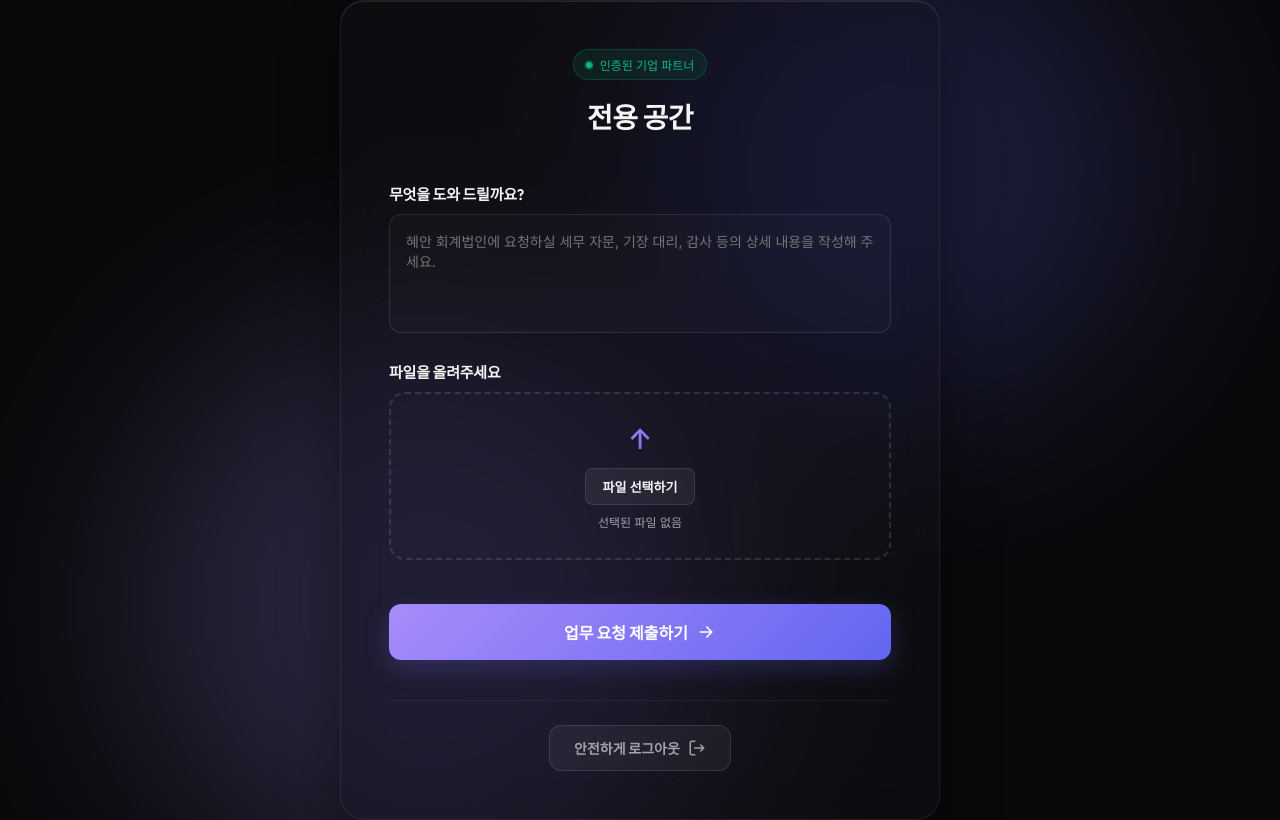
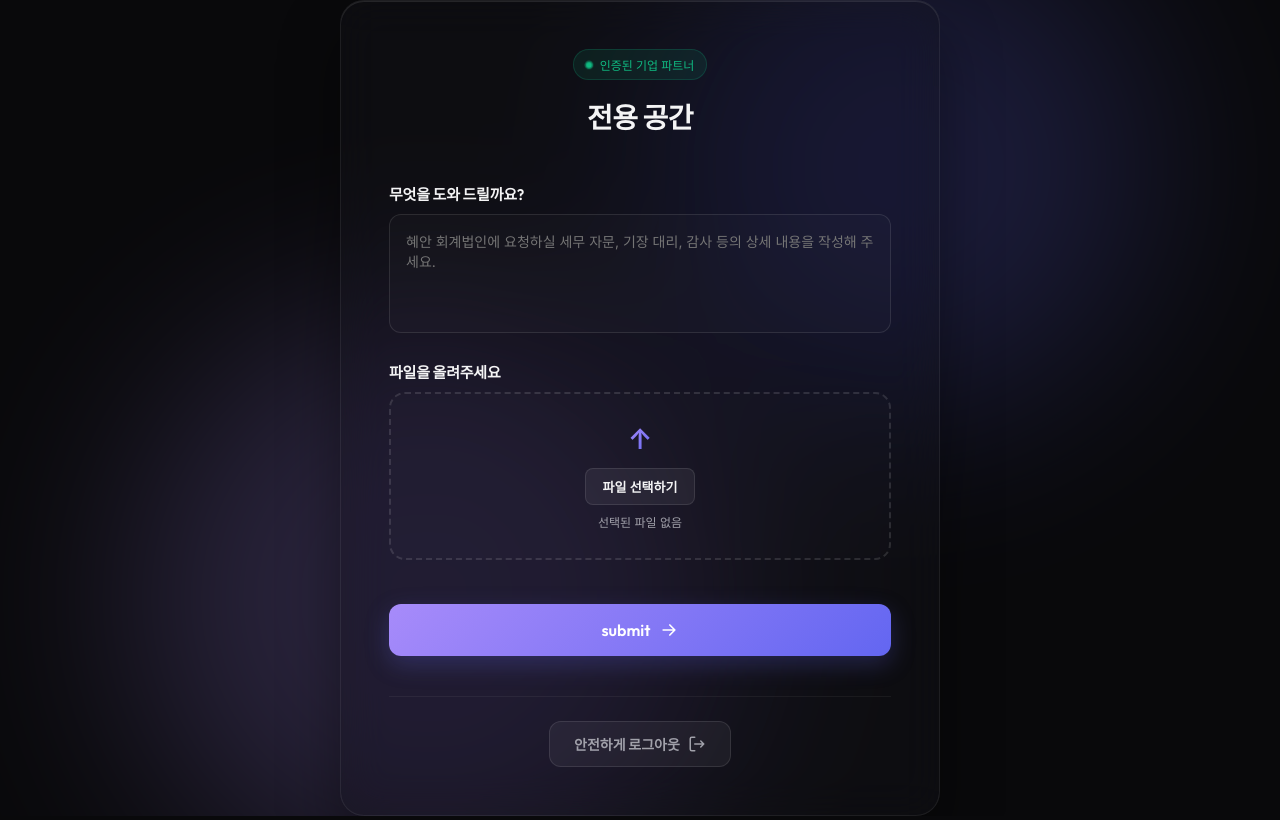
Before and after one commit to Bright-Sunny-Kim/landing_page, a Flask app: template templates/company.html in a window 1280 px wide. Run offline with Flask 3, Linux system fonts and the light colour scheme; the template is opened without the code that fills it, so the values that code supplies are empty.

Commit message:
Allow conditional empty fields for submission, save files under username folder, and rename submit button

```diff
--- a/app.py
+++ b/app.py
@@ -95,7 +95,6 @@ def login():
 
 @app.route('/company/<company_name>')
 def company_page(company_name):
-    # 로그인 세션 확인 및 마스터인 경우 마스터 페이지로 안내
     if 'email' not in session:
         return redirect(url_for('index'))
 
@@ -105,7 +104,6 @@ def company_page(company_name):
     if session['company'] != company_name:
         return redirect(url_for('index'))
 
-    # 성공 메시지 여부 획득 (문의 제출 후 리다이렉트 시 사용)
     success = request.args.get('success', 'false') == 'true'
 
     return render_template('company.html',
@@ -114,11 +112,9 @@ def company_page(company_name):
 
 @app.route('/master')
 def master_page():
-    # 보안 권한 검증: 마스터 이메일인지 체크
     if 'email' not in session or session['email'] != MASTER_EMAIL:
         return redirect(url_for('index'))
 
-    # 전체 파트너사 목록 조회
     conn = get_db_connection()
     cursor = conn.cursor()
     cursor.execute('SELECT company, username, task_type, created_at FROM users ORDER BY id DESC')
@@ -132,17 +128,28 @@ def submit_request():
     if 'email' not in session:
         return jsonify({'error': '세션이 만료되었습니다. 다시 로그인해 주세요.'}), 401
 
-    # 문의 및 파일 데이터 받기
-    help_text = request.form.get('help_text')
+    username = session.get('username')
+    help_text = request.form.get('help_text', '').strip()
     file = request.files.get('file')
 
-    if file and file.filename != '':
+    # 조건부 검증: 텍스트와 파일 둘 다 빈 경우 에러 처리
+    is_file_empty = not file or file.filename == ''
+    if not help_text and is_file_empty:
+        return jsonify({'error': '문의 사항을 작성하거나 파일을 첨부해 주세요.'}), 400
+
+    # 파일이 존재하는 경우 회원 이름 전용 폴더에 저장
+    if not is_file_empty:
+        # 안전한 폴더 이름 지정을 위해 secure_filename 처리
+        safe_username = secure_filename(username)
+        if not safe_username:
+            safe_username = "unknown_user"
+
+        user_upload_dir = os.path.join(app.config['UPLOAD_FOLDER'], safe_username)
+        os.makedirs(user_upload_dir, exist_ok=True)
+
         filename = secure_filename(file.filename)
-        # 로컬 업로드 폴더에 저장
-        file.save(os.path.join(app.config['UPLOAD_FOLDER'], filename))
+        file.save(os.path.join(user_upload_dir, filename))
 
-    # 여기서는 접수 완료 상태로 세션 유지 후 다시 기업 포털로 이동
-    # 프로덕션에서는 이 문의를 추가 DB 테이블에 보존할 수 있음
     return redirect(url_for('company_page', company_name=session['company'], success='true'))
 
 @app.route('/logout')
--- a/static/js/main.js
+++ b/static/js/main.js
@@ -36,16 +36,19 @@ document.addEventListener('DOMContentLoaded', () => {
         });
     }
 
-    // 2. 파일 첨부명 실시간 미리보기 (마이크로 인터랙션)
+    // 2. 파일 첨부명 실시간 미리보기 및 업무 요청 폼 조건부 유효성 체크
+    const requestForm = document.getElementById('request-form');
     const fileInput = document.getElementById('file');
     const fileNamePreview = document.getElementById('file-name-preview');
+    const requestSubmitBtn = document.getElementById('btn-request-submit');
 
+    // 파일 선택 이벤트 연동
     if (fileInput && fileNamePreview) {
         fileInput.addEventListener('change', (e) => {
             if (e.target.files && e.target.files.length > 0) {
                 const name = e.target.files[0].name;
                 fileNamePreview.textContent = name;
-                fileNamePreview.style.color = '#a78bfa'; // 파일이 선택되면 글자색 변경
+                fileNamePreview.style.color = '#a78bfa';
                 fileNamePreview.style.fontWeight = '500';
             } else {
                 fileNamePreview.textContent = '선택된 파일 없음';
@@ -54,4 +57,24 @@ document.addEventListener('DOMContentLoaded', () => {
             }
         });
     }
+
+    // 업무 요청 폼 조건부 제출 검사
+    if (requestForm && requestSubmitBtn) {
+        requestForm.addEventListener('submit', (e) => {
+            const helpText = document.getElementById('help_text').value.trim();
+            const hasFile = fileInput && fileInput.files && fileInput.files.length > 0;
+
+            // 문의 글과 첨부파일 둘 다 비어있을 때만 경고 후 전송 차단
+            if (!helpText && !hasFile) {
+                e.preventDefault();
+                alert('문의 사항을 작성하거나 파일을 첨부해 주세요.');
+                return;
+            }
+
+            // 제출 시 비주얼 피드백
+            requestSubmitBtn.disabled = true;
+            requestSubmitBtn.style.opacity = '0.8';
+            requestSubmitBtn.querySelector('span').textContent = 'Submitting...';
+        });
+    }
 });
--- a/templates/company.html
+++ b/templates/company.html
@@ -36,10 +36,10 @@
             {% endif %}
 
             <!-- 업무 요청 폼 -->
-            <form action="{{ url_for('submit_request') }}" method="POST" enctype="multipart/form-data" class="request-form">
+            <form action="{{ url_for('submit_request') }}" method="POST" enctype="multipart/form-data" class="request-form" id="request-form">
                 <div class="form-group-block">
                     <label for="help_text" class="field-label">무엇을 도와 드릴까요?</label>
-                    <textarea id="help_text" name="help_text" required rows="5" placeholder="혜안 회계법인에 요청하실 세무 자문, 기장 대리, 감사 등의 상세 내용을 작성해 주세요."></textarea>
+                    <textarea id="help_text" name="help_text" rows="5" placeholder="혜안 회계법인에 요청하실 세무 자문, 기장 대리, 감사 등의 상세 내용을 작성해 주세요."></textarea>
                 </div>
 
                 <div class="form-group-block">
@@ -55,7 +55,7 @@
                 </div>
 
                 <button type="submit" id="btn-request-submit" class="btn-submit">
-                    <span>업무 요청 제출하기</span>
+                    <span>submit</span>
                     <svg class="btn-arrow" viewBox="0 0 24 24" fill="none" xmlns="http://www.w3.org/2000/svg">
                         <path d="M5 12H19M19 12L13 6M19 12L13 18" stroke="currentColor" stroke-width="2" stroke-linecap="round" stroke-linejoin="round"/>
                     </svg>
```
